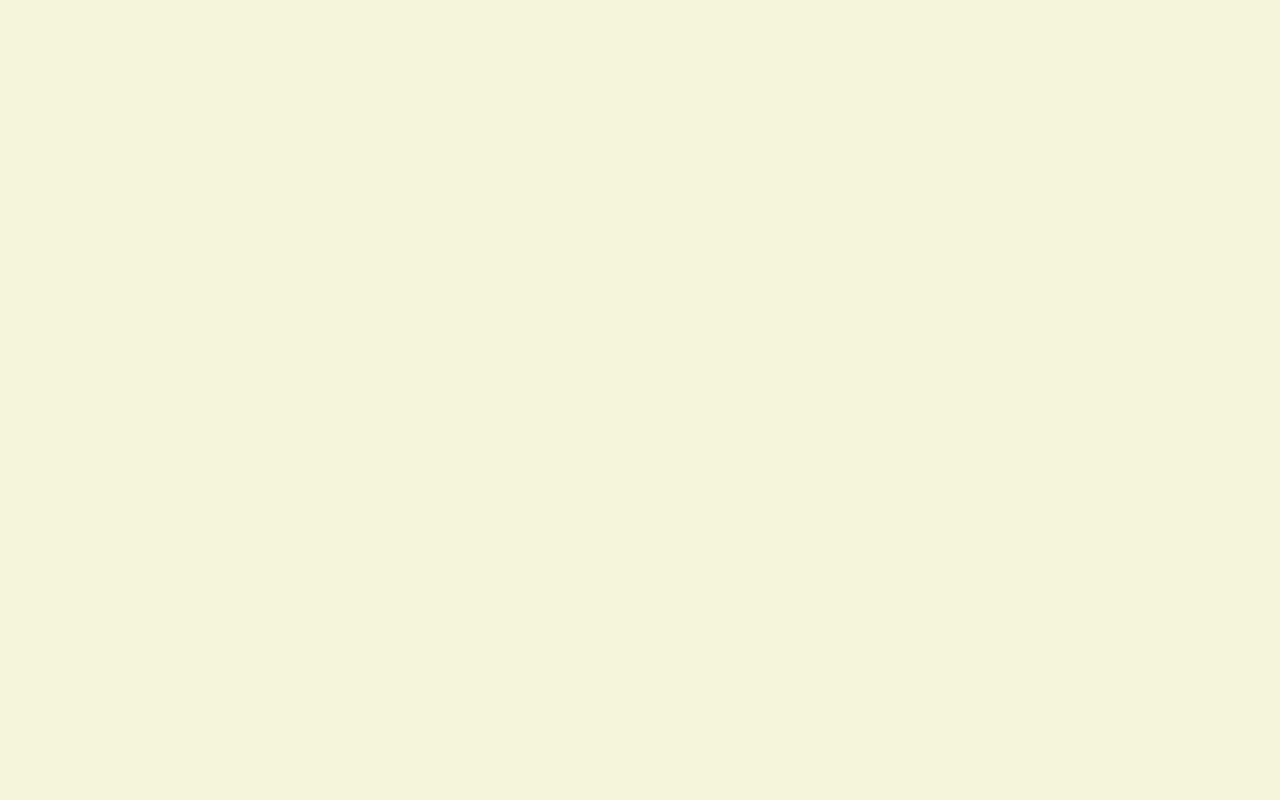
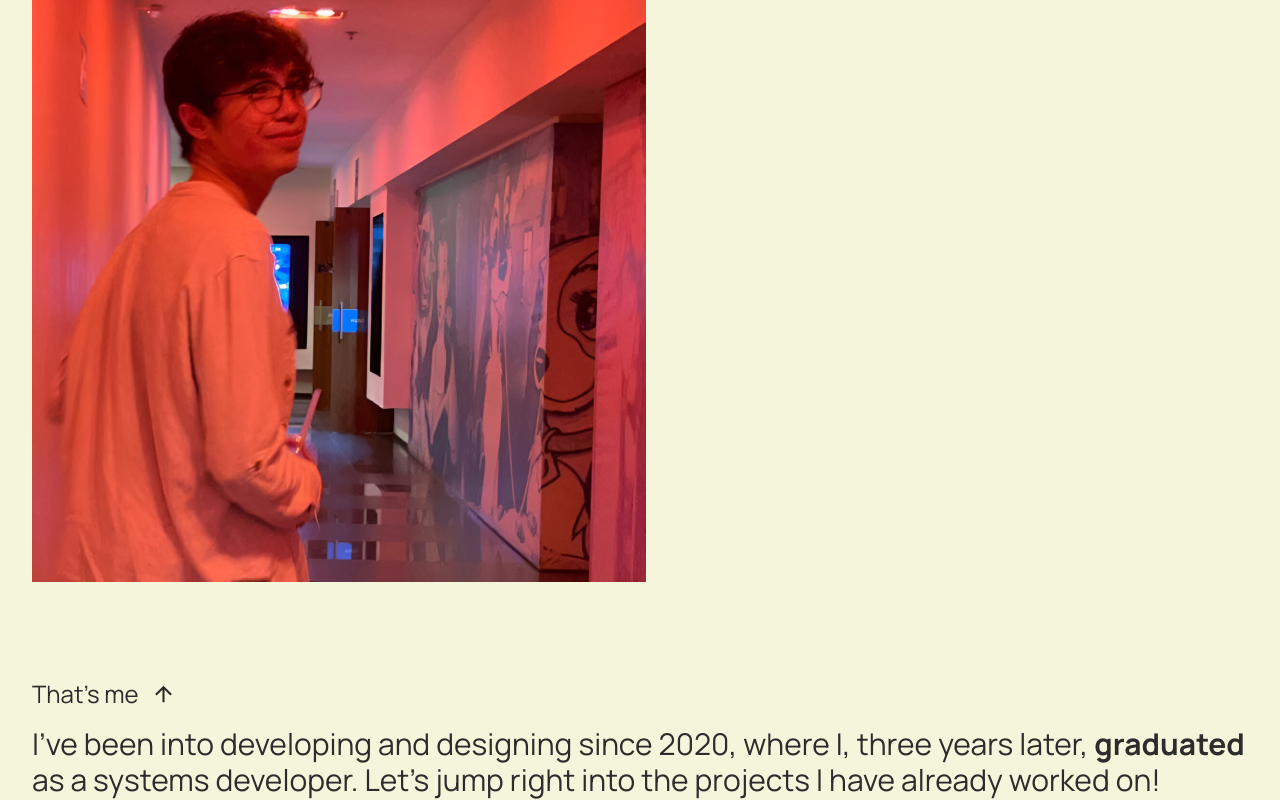
Before and after one commit to amarogu/mek, a Next.js app: page / in a window 1280 px wide. Shown: the part 835-1635 px from the top of the page. Before the commit the page ends 803 px from the top, so only its background shows below. Built offline with nearby package versions, Linux system fonts and the light colour scheme.

Commit message:
Add About component to Home page

```diff
--- /dev/null
+++ b/src/app/About.tsx
@@ -0,0 +1,20 @@
+import Image from 'next/image';
+import GustavoAmaro from '../../public/gustavo_amaro_image.png';
+import ArrowUpward from '../../public/arrow_upward.svg';
+
+export default function About() {
+    return (
+        <section className='flex flex-col gap-24 px-8'>
+            <Image src={GustavoAmaro} alt="Gustavo Amaro" />
+            <div className='flex flex-col gap-4'>
+                <div className='flex text-2xl gap-3'>
+                    <p>That's me</p>
+                    <Image src={ArrowUpward} alt="Arrow Upward" />
+                </div>
+                <p className='text-3xl'>
+                    I've been into developing and designing since 2020, where I, three years later, <span className='font-bold'>graduated</span> as a systems developer. Let's jump right into the projects I have already worked on!
+                </p>
+            </div>
+        </section>
+    )
+}
--- a/src/app/page.tsx
+++ b/src/app/page.tsx
@@ -1,6 +1,7 @@
 import Image from "next/image";
 import Nav from "./Nav";
 import Hero from "./Hero";
+import About from "./About";
 
 export default function Home() {
   return (
@@ -10,6 +11,7 @@ export default function Home() {
       </header>
       <main className="relative -z-20">
         <Hero />
+        <About />
       </main>
     </>
   );
```
Also changed, not shown: public/arrow_upward.svg (added).
